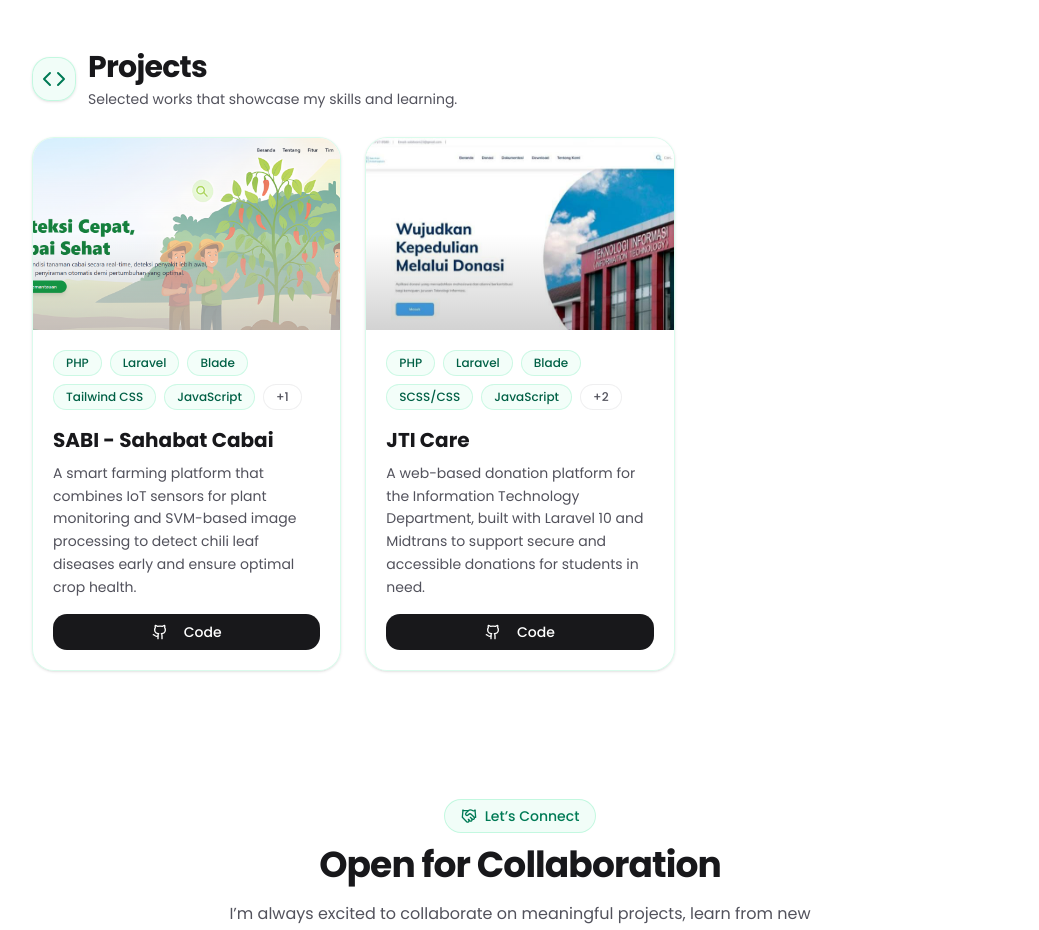
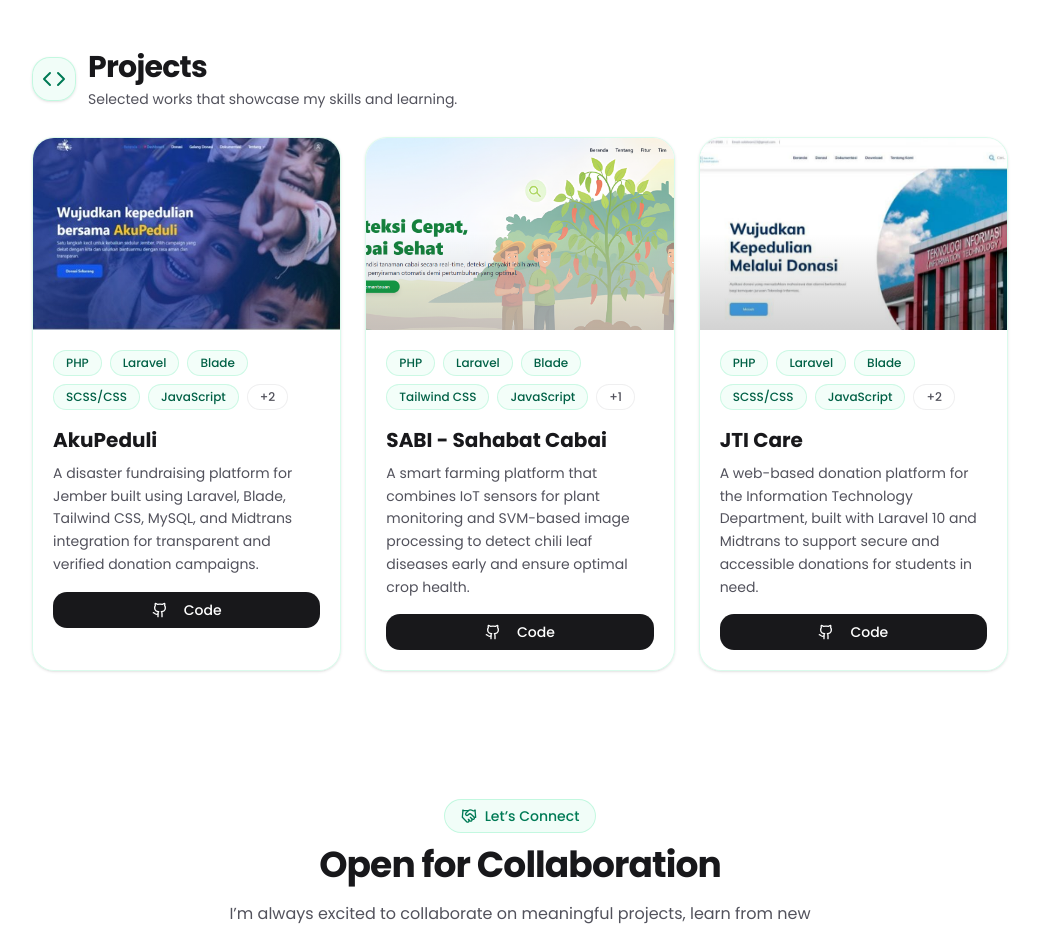
Before and after one commit to nadhiuuu/portfolio, a Next.js app: page / in a window 1280 px wide. Shown: the part 2140-3070 px from the top of the page, without its empty margins (120-1159 px from the left). Built offline with nearby package versions, Linux system fonts and the light colour scheme.

Commit message:
Update Projects✨

```diff
--- a/components/sections/ProjectSection.tsx
+++ b/components/sections/ProjectSection.tsx
@@ -3,6 +3,13 @@ import { Code, Github, ExternalLink } from "lucide-react";
 import { Button } from "@/components/ui/button";
 
 const projects = [
+  {
+    title: "AkuPeduli",
+    desc: "A disaster fundraising platform for Jember built using Laravel, Blade, Tailwind CSS, MySQL, and Midtrans integration for transparent and verified donation campaigns.",
+    tech: ["PHP", "Laravel", "Blade", "SCSS/CSS", "JavaScript", "MySQL", "Midtrans SDK"],
+    image: "/image/Akupeduli.jpg",
+    code: "https://github.com/nadhiuuu/akupeduli",
+  },
   {
     title: "SABI - Sahabat Cabai",
     desc: "A smart farming platform that combines IoT sensors for plant monitoring and SVM-based image processing to detect chili leaf diseases early and ensure optimal crop health.",
```
Also changed, not shown: public/image/Akupeduli.jpg (added).
